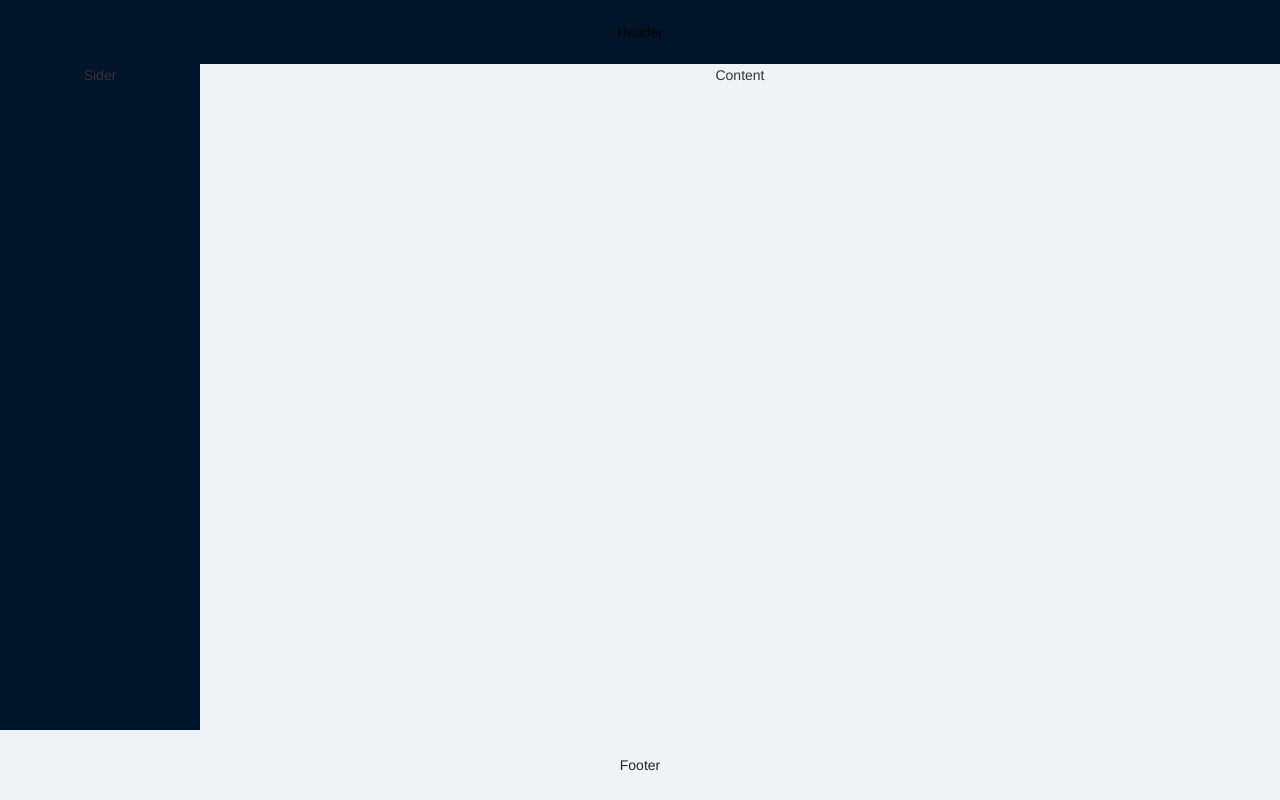
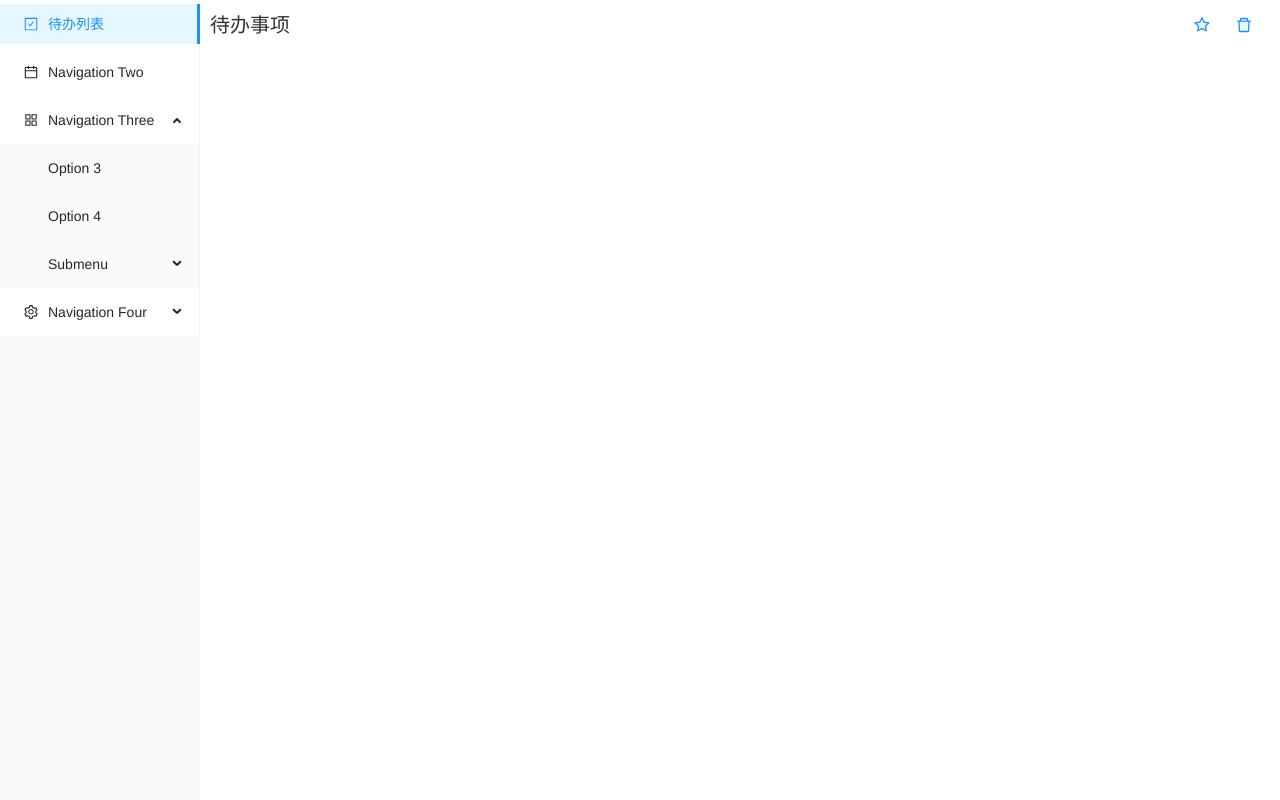
Before and after one commit to qingshanyu9/cloudnote, a Vue app: page / in a window 1280 px wide. Built offline with nearby package versions, Linux system fonts and the light colour scheme.

Commit message:
feat: todolist

```diff
--- a/package.json
+++ b/package.json
@@ -1,6 +1,6 @@
 {
   "name": "notecloud",
-  "version": "0.0.0",
+  "version": "0.0.1",
   "scripts": {
     "dev": "vite",
     "build": "vite build",
--- a/src/App.vue
+++ b/src/App.vue
@@ -16,7 +16,7 @@ import Home from './components/Home.vue'
   font-family: Avenir, Helvetica, Arial, sans-serif;
   -webkit-font-smoothing: antialiased;
   -moz-osx-font-smoothing: grayscale;
-  text-align: center;
+  /* text-align: center; */
   color: #333;
   width: 100%;
   height: 100%;
--- a/src/components/Home.vue
+++ b/src/components/Home.vue
@@ -1,21 +1,18 @@
 <script setup>
-import { ref } from "vue";
-
-defineProps({
-  msg: String,
-});
-
-const count = ref(0);
+import SiderMenu from "./SiderMenu.vue";
+import TodoList from "./TodoList.vue";
 </script>
 
 <template>
   <a-layout id="components-layout">
-    <a-layout-header>Header</a-layout-header>
     <a-layout>
-      <a-layout-sider>Sider</a-layout-sider>
-      <a-layout-content>Content</a-layout-content>
+      <a-layout-sider class="layout-sider">
+        <SiderMenu></SiderMenu>
+      </a-layout-sider>
+      <a-layout-content class="layout-content">
+        <TodoList></TodoList>
+      </a-layout-content>
     </a-layout>
-    <a-layout-footer>Footer</a-layout-footer>
   </a-layout>
 </template>
 
@@ -23,4 +20,11 @@ const count = ref(0);
 #components-layout {
   height: 100%;
 }
+#components-layout .layout-sider {
+  background-color: #fafafa;
+}
+
+#components-layout .layout-content {
+  background-color: #fff;
+}
 </style>
--- /dev/null
+++ b/src/components/SiderMenu.vue
@@ -0,0 +1,78 @@
+<template>
+  <div>
+    <a-menu
+      style="width: 200px"
+      v-model:openKeys="openKeys"
+      v-model:selectedKeys="selectedKeys"
+      :mode="mode"
+      :theme="theme"
+    >
+      <a-menu-item key="1">
+        <template #icon>
+          <CheckSquareTwoTone />
+        </template>
+        待办列表
+      </a-menu-item>
+      <a-menu-item key="2">
+        <template #icon>
+          <CalendarOutlined />
+        </template>
+        Navigation Two
+      </a-menu-item>
+      <a-sub-menu key="sub1">
+        <template #icon>
+          <AppstoreOutlined />
+        </template>
+        <template #title>Navigation Three</template>
+        <a-menu-item key="3">Option 3</a-menu-item>
+        <a-menu-item key="4">Option 4</a-menu-item>
+        <a-sub-menu key="sub1-2" title="Submenu">
+          <a-menu-item key="5">Option 5</a-menu-item>
+          <a-menu-item key="6">Option 6</a-menu-item>
+        </a-sub-menu>
+      </a-sub-menu>
+      <a-sub-menu key="sub2">
+        <template #icon>
+          <SettingOutlined />
+        </template>
+        <template #title>Navigation Four</template>
+        <a-menu-item key="7">Option 7</a-menu-item>
+        <a-menu-item key="8">Option 8</a-menu-item>
+        <a-menu-item key="9">Option 9</a-menu-item>
+        <a-menu-item key="10">Option 10</a-menu-item>
+      </a-sub-menu>
+    </a-menu>
+  </div>
+</template>
+
+<script>
+import { defineComponent, reactive, toRefs } from "vue";
+import {
+  CheckSquareTwoTone,
+  CalendarOutlined,
+  AppstoreOutlined,
+  SettingOutlined,
+} from "@ant-design/icons-vue";
+export default defineComponent({
+  setup() {
+    const state = reactive({
+      mode: "inline",
+      theme: "light",
+      selectedKeys: ["1"],
+      openKeys: ["sub1"],
+    });
+
+    return { ...toRefs(state) };
+  },
+
+  components: {
+    CheckSquareTwoTone,
+    CalendarOutlined,
+    AppstoreOutlined,
+    SettingOutlined,
+  },
+});
+</script>
+
+<style scoped>
+</style>
--- /dev/null
+++ b/src/components/TodoList.vue
@@ -0,0 +1,73 @@
+<template>
+  <div>
+    <a-row type="flex" id="header-row">
+      <a-col flex="100px">待办事项</a-col>
+      <a-col flex="auto"></a-col>
+      <a-col flex="300px" id="header-menu">
+        <a-button type="text" @click="onStar">
+          <template #icon><StarTwoTone /></template>
+        </a-button>
+        <a-button type="text" @click="onDel">
+          <template #icon><DeleteTwoTone /></template>
+        </a-button>
+      </a-col>
+    </a-row>
+    <a-row>
+      <a-col :span="8"></a-col>
+      <a-col :span="8"></a-col>
+      <a-col :span="8"></a-col>
+    </a-row>
+  </div>
+</template>
+
+<script>
+import { defineComponent, reactive, toRefs } from "vue";
+import {
+  StarTwoTone,
+  DeleteTwoTone,
+} from "@ant-design/icons-vue";
+export default defineComponent({
+  setup() {
+    const state = reactive({
+      //   mode: "inline",
+      //   theme: "light",
+      //   selectedKeys: ["1"],
+      //   openKeys: ["sub1"],
+    });
+
+    return { ...toRefs(state) };
+  },
+
+  methods: {
+    onStar() {
+      console.log('star');
+    },
+
+    onDel() {
+      console.log('del');
+    }
+
+  },
+
+  components: {
+    StarTwoTone,
+    DeleteTwoTone,
+  },
+
+});
+</script>
+
+<style scoped>
+#header-row {
+  padding: 10px;
+  font-size: 20px;
+}
+#header-menu {
+  display: flex;
+  align-items: center;
+  justify-content: right;
+}
+#header-menu > * {
+  margin-right: 10px;
+}
+</style>
```
